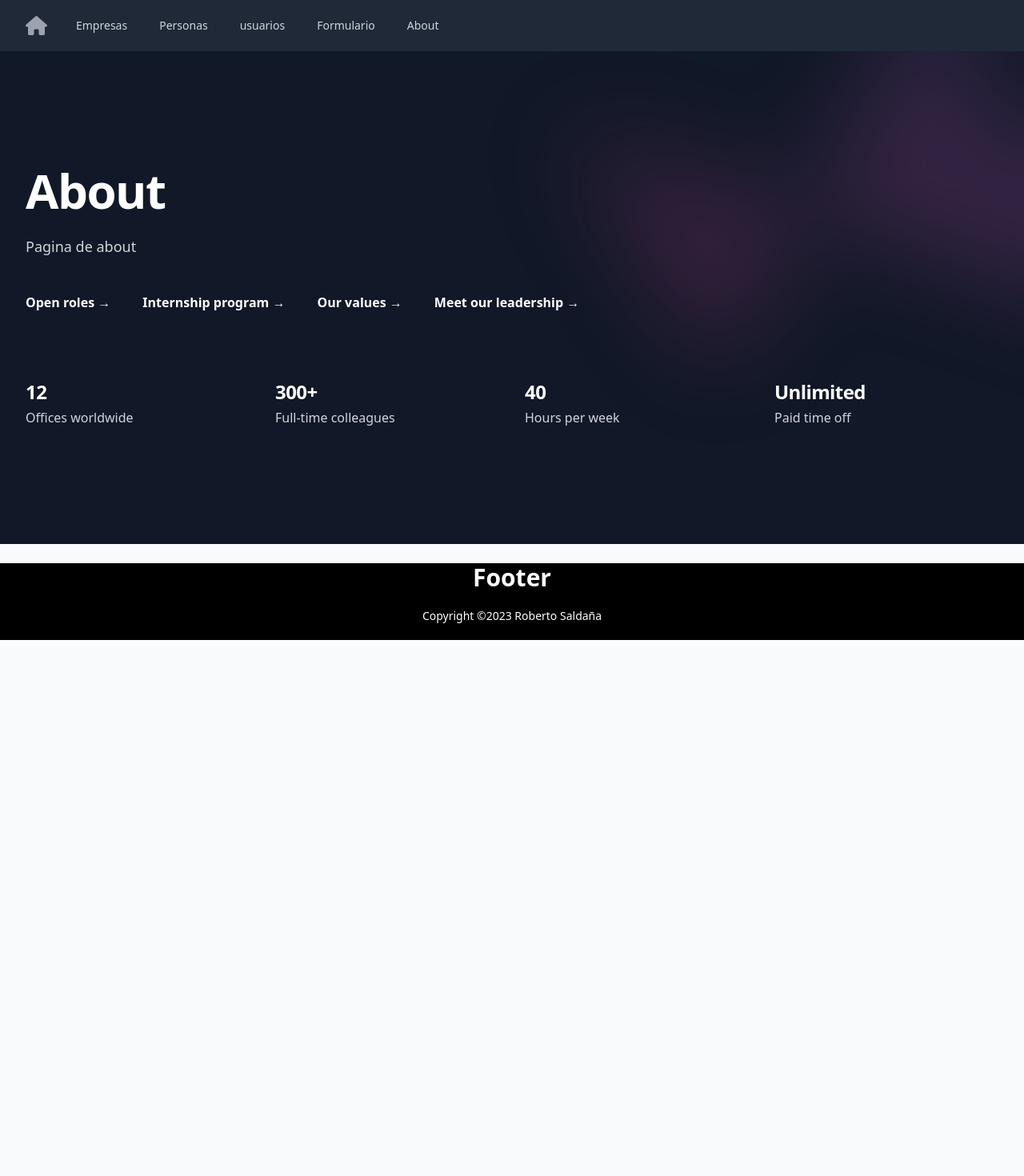
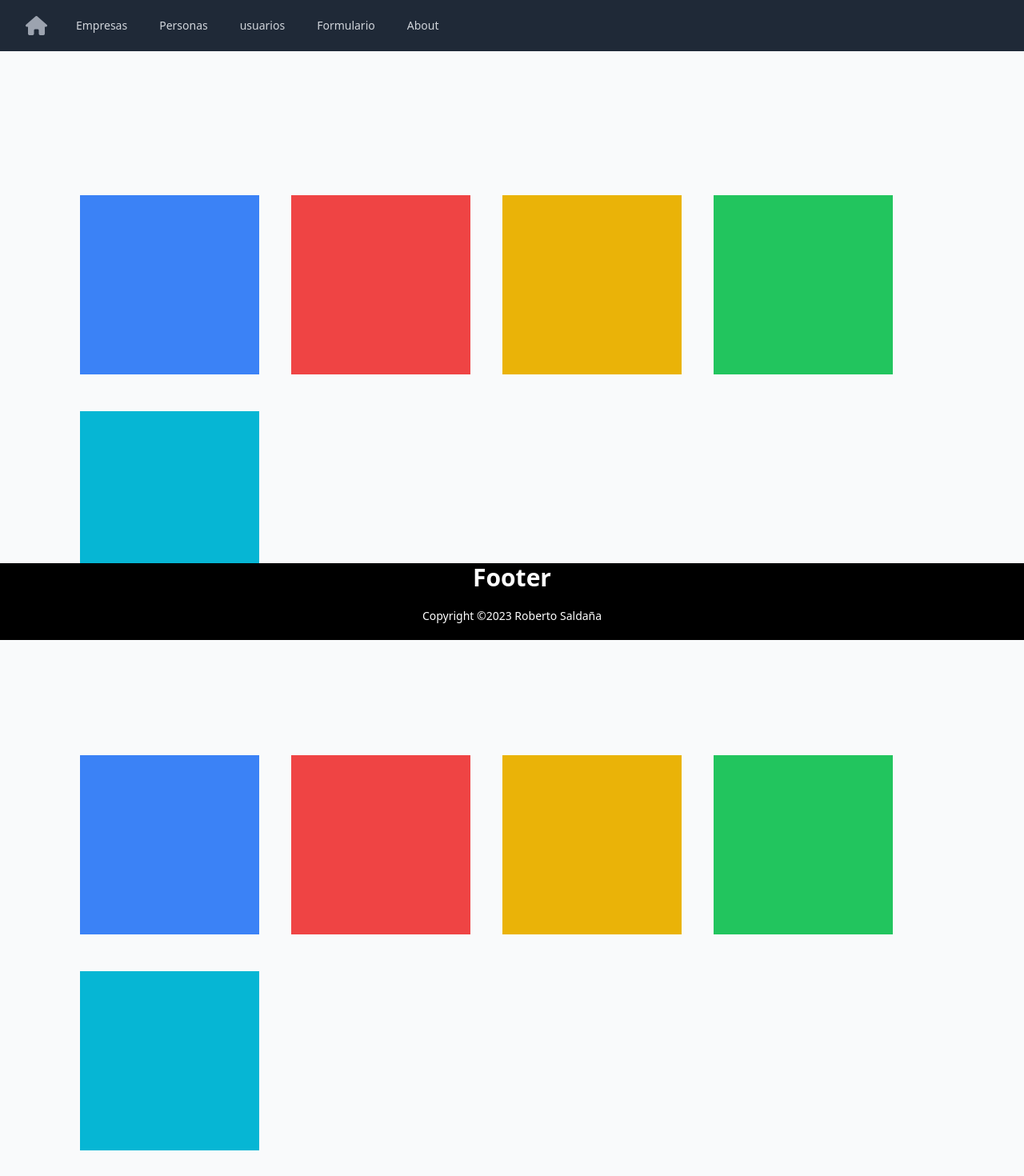
Before and after one commit to jsaldana-2021040/front-end-angular, an Angular app: page /about in a window 1280 px wide. Shown: the top 1470 px of the page at 80% size. Before the commit the page ends 800 px from the top, so only its background shows below. Built offline with nearby package versions, Linux system fonts and the light colour scheme.

Commit message:
about listo para pruebas de position

```diff
--- a/src/app/about/about.component.html
+++ b/src/app/about/about.component.html
@@ -1,37 +1,27 @@
-<div class="relative isolate overflow-hidden bg-gray-900 py-24 sm:py-36">
-  <div class="absolute -top-52 left-1/2 -z-10 -translate-x-1/2 transform-gpu blur-3xl sm:top-[-28rem] sm:ml-16 sm:translate-x-0 sm:transform-gpu" aria-hidden="true">
-    <div class="aspect-[1097/845] w-[68.5625rem] bg-gradient-to-tr from-[#ff4694] to-[#776fff] opacity-20" style="clip-path: polygon(74.1% 44.1%, 100% 61.6%, 97.5% 26.9%, 85.5% 0.1%, 80.7% 2%, 72.5% 32.5%, 60.2% 62.4%, 52.4% 68.1%, 47.5% 58.3%, 45.2% 34.5%, 27.5% 76.7%, 0.1% 64.9%, 17.9% 100%, 27.6% 76.8%, 76.1% 97.7%, 74.1% 44.1%)"></div>
+<div class="p-20">
+
+  <div class="py-20">
+    <div class="inline-block bg-blue-500 m-5 w-56 h-56"></div>
+    <div class="inline-block bg-red-500 m-5 w-56 h-56"></div>
+    <div class="inline-block bg-yellow-500 m-5 w-56 h-56"></div>
+    <div class="inline-block bg-green-500 m-5 w-56 h-56"></div>
+    <div class="inline-block bg-cyan-500 m-5 w-56 h-56"></div>
   </div>
-  <div class="mx-auto max-w-7xl px-6 lg:px-8">
-    <div class="mx-auto max-w-2xl lg:mx-0">
-      <h2 class="text-4xl font-bold tracking-tight text-white sm:text-6xl">About</h2>
-      <p class="mt-6 text-lg leading-8 text-gray-300">Pagina de about</p>
-    </div>
-    <div class="mx-auto mt-10 max-w-2xl lg:mx-0 lg:max-w-none">
-      <div class="grid grid-cols-1 gap-x-8 gap-y-6 text-base font-semibold leading-7 text-white sm:grid-cols-2 md:flex lg:gap-x-10">
-        <a href="#">Open roles <span aria-hidden="true">&rarr;</span></a>
-        <a href="#">Internship program <span aria-hidden="true">&rarr;</span></a>
-        <a href="#">Our values <span aria-hidden="true">&rarr;</span></a>
-        <a href="#">Meet our leadership <span aria-hidden="true">&rarr;</span></a>
-      </div>
-      <dl class="mt-16 grid grid-cols-1 gap-8 sm:mt-20 sm:grid-cols-2 lg:grid-cols-4">
-        <div class="flex flex-col-reverse">
-          <dt class="text-base leading-7 text-gray-300">Offices worldwide</dt>
-          <dd class="text-2xl font-bold leading-9 tracking-tight text-white">12</dd>
-        </div>
-        <div class="flex flex-col-reverse">
-          <dt class="text-base leading-7 text-gray-300">Full-time colleagues</dt>
-          <dd class="text-2xl font-bold leading-9 tracking-tight text-white">300+</dd>
-        </div>
-        <div class="flex flex-col-reverse">
-          <dt class="text-base leading-7 text-gray-300">Hours per week</dt>
-          <dd class="text-2xl font-bold leading-9 tracking-tight text-white">40</dd>
-        </div>
-        <div class="flex flex-col-reverse">
-          <dt class="text-base leading-7 text-gray-300">Paid time off</dt>
-          <dd class="text-2xl font-bold leading-9 tracking-tight text-white">Unlimited</dd>
-        </div>
-      </dl>
-    </div>
+
+  <div class="py-20 relative">
+    <div class="inline-block bg-blue-500 m-5 w-56 h-56"></div>
+    <div class="inline-block bg-red-500 m-5 w-56 h-56"></div>
+    <div class="inline-block bg-yellow-500 m-5 w-56 h-56"></div>
+    <div class="inline-block bg-green-500 m-5 w-56 h-56"></div>
+    <div class="inline-block bg-cyan-500 m-5 w-56 h-56"></div>
   </div>
+
+  <div class="py-20">
+    <div class="inline-block bg-blue-500 m-5 w-56 h-56"></div>
+    <div class="inline-block bg-red-500 m-5 w-56 h-56"></div>
+    <div class="inline-block bg-yellow-500 m-5 w-56 h-56"></div>
+    <div class="inline-block bg-green-500 m-5 w-56 h-56"></div>
+    <div class="inline-block bg-cyan-500 m-5 w-56 h-56"></div>
+  </div>
+
 </div>
--- a/src/styles.css
+++ b/src/styles.css
@@ -9,9 +9,10 @@
     @apply bg-gray-50 dark:bg-black text-gray-700 dark:text-gray-200;
   }
 
-    [type="text"], [type="password"], textarea {
-        @apply w-full border-2 border-blue-400 text-blue-800 rounded-md focus:ring-2 focus:ring-blue-300 focus:border-blue-700
-        dark:bg-gray-800 dark:border-blue-700 dark:focus:ring-blue-600
+  [type="text"],
+  [type="password"],
+  textarea {
+    @apply w-full border-2 border-blue-400 text-blue-800 rounded-md focus:ring-2 focus:ring-blue-300 focus:border-blue-700 dark:bg-gray-800 dark:border-blue-700 dark:focus:ring-blue-600
   }
 
   h1 {
@@ -38,6 +39,10 @@
     @apply font-semibold text-lg
   }
 
+  .btn {
+    @apply border rounded-md border-blue-500 text-center w-full py-2 hover:bg-blue-500 hover:text-white transition-colors font-bold dark:bg-blue-500 dark:hover:bg-blue-300
+  }
+
 }
 
 @layer components {
@@ -47,9 +52,3 @@
   }
 
 }
-
-
-.btn {
-    @apply border rounded-md border-blue-500 text-center w-full py-2 hover:bg-blue-500 hover:text-white transition-colors font-bold
-        dark:bg-blue-500 dark:hover:bg-blue-300
-}
```
Lines whose indentation alone changed are shown as unchanged.
